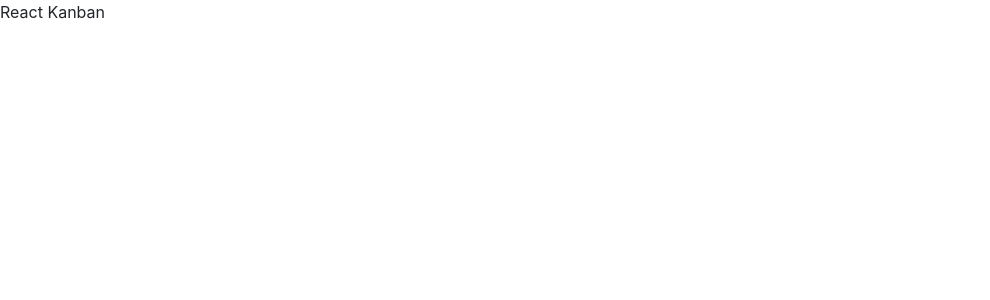
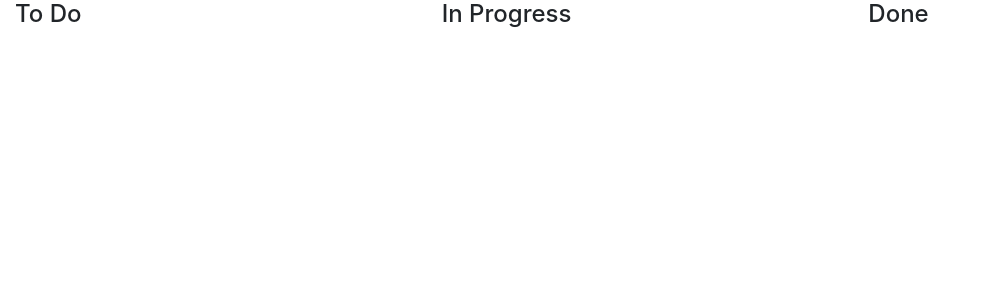
Before and after one commit to Annatsu/react-kanban, a React (Create React App) app: page / in a window 1280 px wide. Shown: the top 300 px of the page, without its empty margins (0-990 px from the left). Built offline with nearby package versions, Linux system fonts and the light colour scheme.

Commit message:
Draw the App with the two components

```diff
--- a/src/App.js
+++ b/src/App.js
@@ -1,5 +1,15 @@
 // React
 import React, { Component } from 'react';
+
+
+// Project Components
+import Board from './components/Board';
+import BoardColumn from './components/BoardColumn';
+
+
+// Item States will serve as columns of classification
+import { ITEM_STATES } from './constants';
+const itemStates = Object.values(ITEM_STATES);
 
 
 
@@ -7,7 +17,18 @@ class App extends Component {
 
     render() {
         return (
-            <div>React Kanban</div>
+            <Board>
+                {
+                    itemStates.map(({ id, name }, i) => (
+                        <BoardColumn
+                            key={id}
+                            title={name}
+                        >
+
+                        </BoardColumn>
+                    ))
+                }
+            </Board>
         );
     }
 
```
